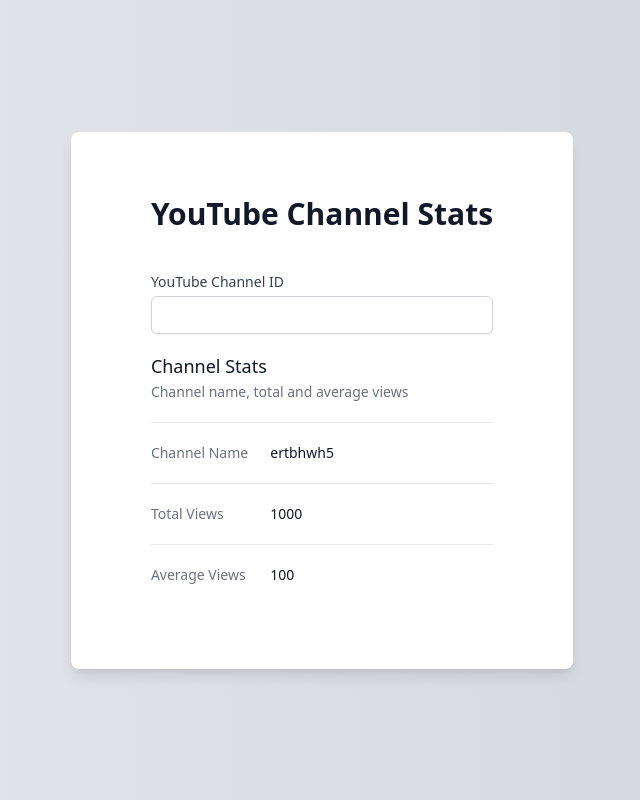
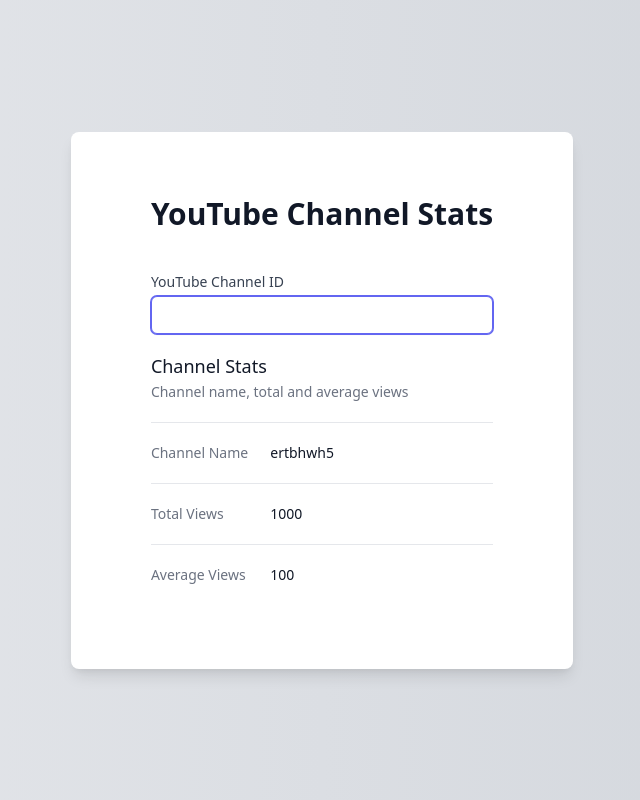
Before and after one commit to vb-oiko/youtube-stat-test, a Vue app: page / in a window 1280 px wide. Shown: the whole page, without its empty margins (318-958 px from the left). Built offline with nearby package versions, Linux system fonts and the light colour scheme.

Commit message:
add: input reactivity

```diff
--- a/src/components/YoutubeStatsPage.vue
+++ b/src/components/YoutubeStatsPage.vue
@@ -6,6 +6,7 @@
       YouTube Channel Stats
     </h2>
 
+    <form action="submit" @submit.prevent="onSubmit">
       <label for="email" class="mt-10 block text-sm font-medium text-gray-700"
         >YouTube Channel ID</label
       >
@@ -16,8 +17,11 @@
           id="channelId"
           class="shadow-sm focus:ring-indigo-500 focus:border-indigo-500 block w-full sm:text-sm border-gray-300 rounded-md"
           placeholder=""
+          v-model="id"
+          ref="inputEl"
         />
       </div>
+    </form>
 
     <div class="py-5">
       <h3 class="text-lg leading-6 font-medium text-gray-900">Channel Stats</h3>
@@ -47,7 +51,12 @@
 export default defineComponent({
   name: "YoutubeStatsPage",
 
+  mounted() {
+    this.inputEl.focus();
+  },
+
   setup: () => {
+    const inputEl = ref(null);
     const id = ref(null);
     const dataItems = reactive([
       { label: "Channel Name", value: "ertbhwh5" },
@@ -55,7 +64,11 @@
       { label: "Average Views", value: 100 },
     ]);
 
-    return { id, dataItems };
+    const onSubmit = () => {
+      console.warn(id.value);
+    };
+
+    return { inputEl, id, dataItems, onSubmit };
   },
 });
 </script>
```
Lines whose indentation alone changed are shown as unchanged.
